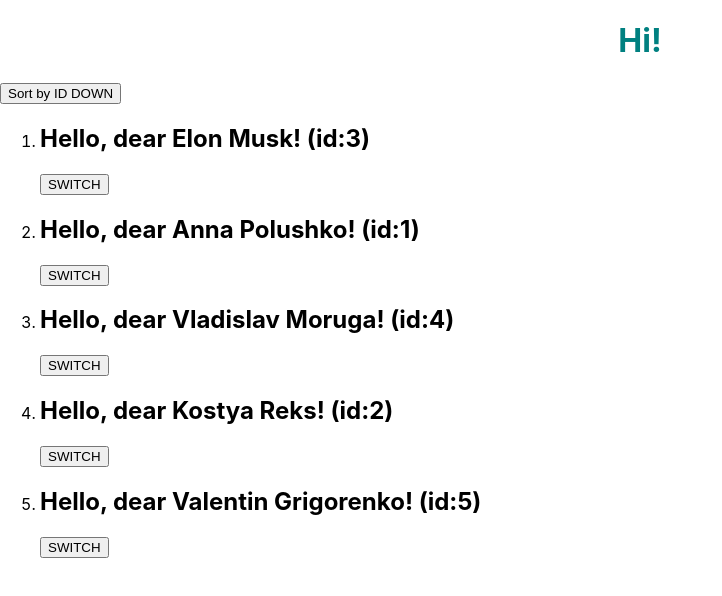
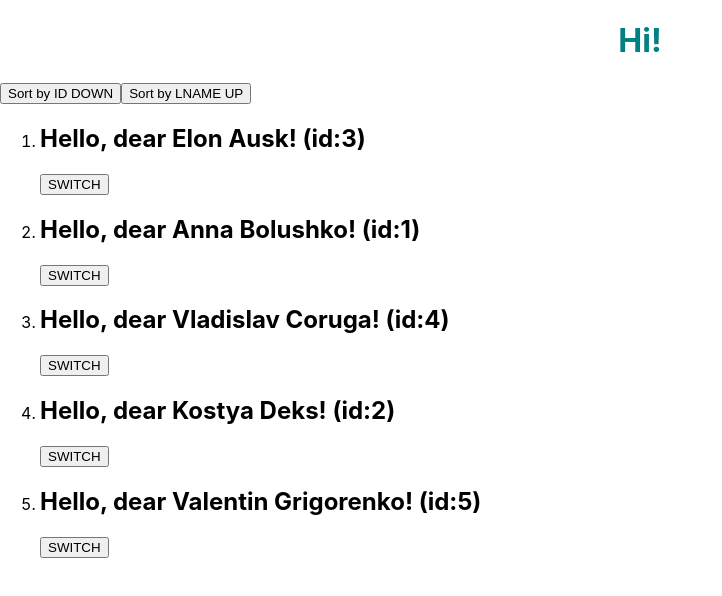
Before and after one commit to monctpik/fd-react-26-07, a React (Create React App) app: page / in a window 1280 px wide. Shown: the top 596 px of the page, without its empty margins (0-722 px from the left). Built offline with nearby package versions, Linux system fonts and the light colour scheme.

Commit message:
sort by lName

```diff
--- a/src/App.js
+++ b/src/App.js
@@ -10,15 +10,27 @@
     super(props);
     this.state = {
       users: [
-        { id: 3, fName: "Elon", lName: "Musk" },
-        { id: 1, fName: "Anna", lName: "Polushko" },
-        { id: 4, fName: "Vladislav", lName: "Moruga" },
-        { id: 2, fName: "Kostya", lName: "Reks" },
+        { id: 3, fName: "Elon", lName: "Ausk" },
+        { id: 1, fName: "Anna", lName: "Bolushko" },
+        { id: 4, fName: "Vladislav", lName: "Coruga" },
+        { id: 2, fName: "Kostya", lName: "Deks" },
         { id: 5, fName: "Valentin", lName: "Grigorenko" },
       ],
       isAscendingSortById: true,
+      // upDown : true,
     };
   }
+  sortByLName = () => {
+    const { users, upDown } = this.state;
+    const copyU = JSON.parse(JSON.stringify(users));
+    copyU.sort((a, b) => {
+      return upDown ? a.lName.localeCompare(b.lName) : b.lName.localeCompare(a.lName);
+    });
+    this.setState({
+      users: copyU,
+      upDown : !upDown
+    });
+  };
   sortById = () => {
     const { users, isAscendingSortById } = this.state;
     const copyUsers = JSON.parse(JSON.stringify(users));
@@ -31,7 +43,7 @@
     });
   };
   render() {
-    const { users, isAscendingSortById } = this.state;
+    const { users, isAscendingSortById, upDown } = this.state;
     return (
       <>
         <h1 className="heading" title="react">
@@ -39,6 +51,9 @@
         </h1>
         <button onClick={this.sortById}>
           Sort by ID {isAscendingSortById ? "DOWN" : "UP"}
+        </button>
+        <button onClick={this.sortByLName}>
+          Sort by LNAME {upDown ? "DOWN" : "UP"}
         </button>
         <ol>
           {users.map((user) => (
```
